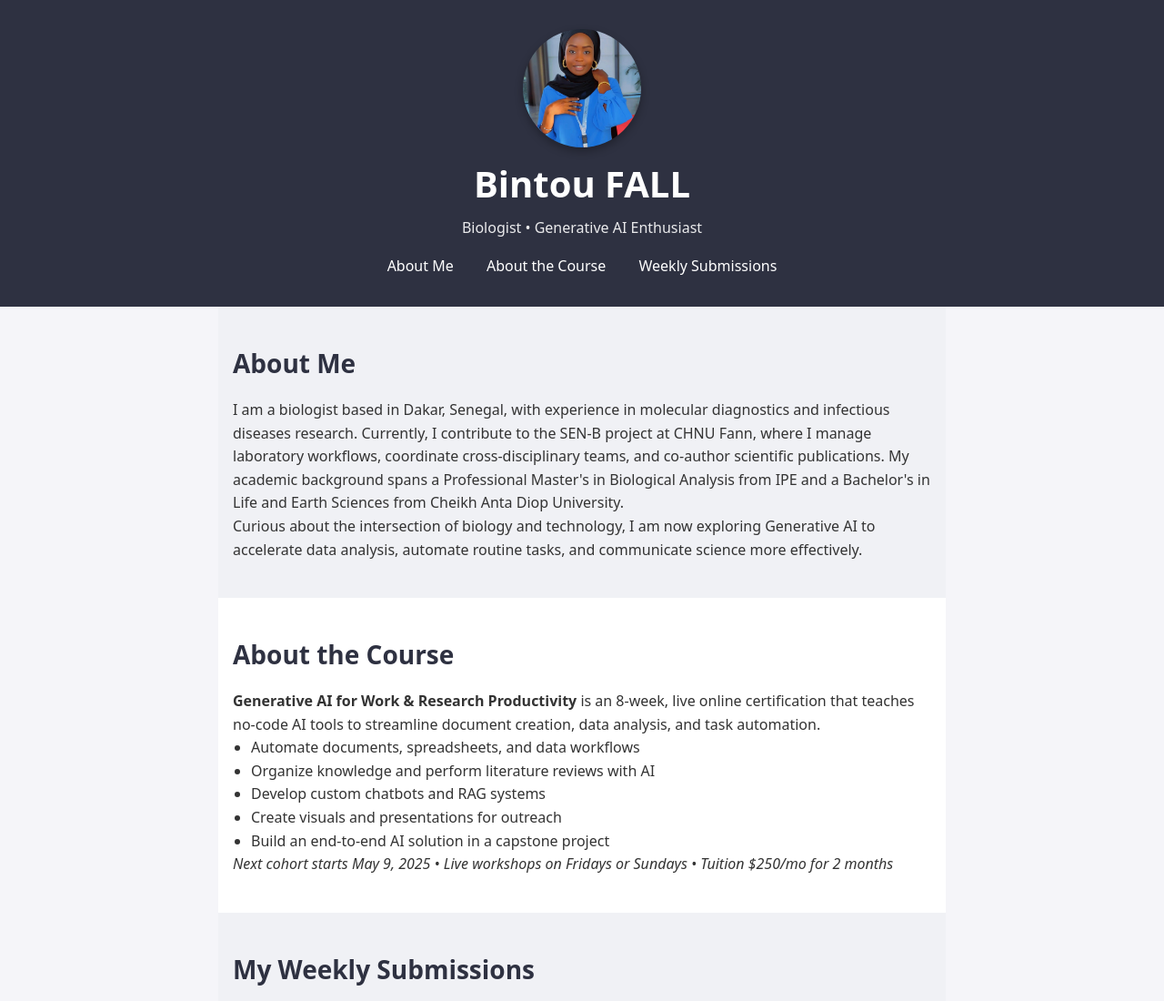
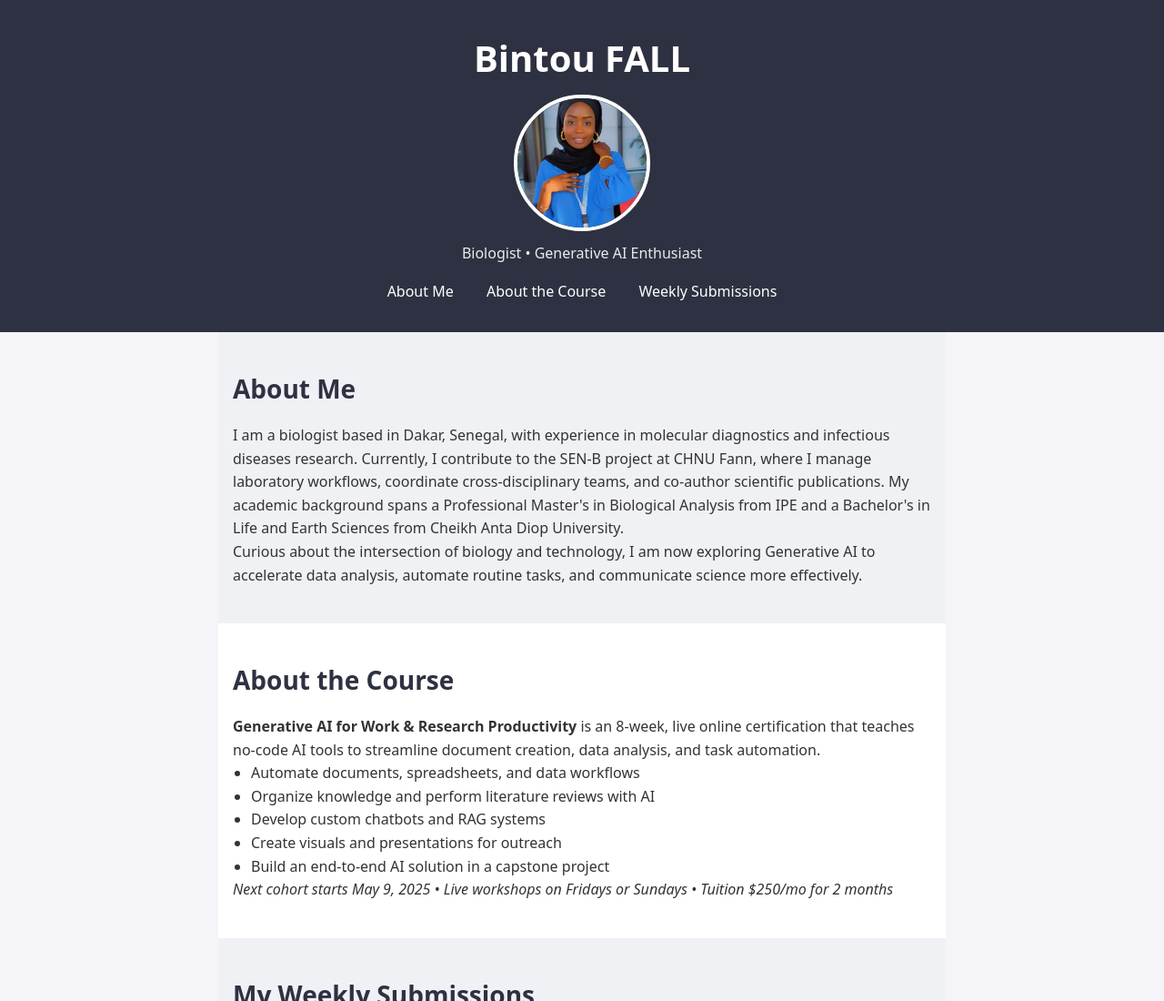
Before and after one commit to BinouB/Graph_portofolio, a plain HTML site: page index.html in a window 1280 px wide. Shown: the top 1100 px of the page at 91% size. Drawn offline with Linux system fonts and the light colour scheme.

Commit message:
Update index.html

```diff
--- a/index.html
+++ b/index.html
@@ -13,13 +13,11 @@
 
     /* Layout */
     header{background:#2e3141;color:#fff;padding:2rem 1rem;text-align:center;display:flex;flex-direction:column;align-items:center;}
-    header h1{font-size:2.25rem;margin:0.5rem 0 0.25rem;}
-    header p{font-size:1rem;opacity:.9;}
-    nav{margin-top:1rem;}
+    header h1{font-size:2.25rem;margin-bottom:0.5rem;}
+    header .profile{width:150px;height:150px;border-radius:50%;object-fit:cover;border:4px solid #fff;margin-bottom:0.75rem;}
+    header p{font-size:1rem;opacity:.9;margin-bottom:0.75rem;}
+    nav{margin-top:0.25rem;}
     nav a{color:#fff;margin:0 0.75rem;font-weight:500;}
-
-    /* Profile Image */
-    .profile{width:130px;height:130px;border-radius:50%;object-fit:cover;box-shadow:0 4px 10px rgba(0,0,0,.3);}
 
     section{padding:2.5rem 1rem;max-width:800px;margin:auto;}
     section:nth-of-type(even){background:#ffffff;}
@@ -38,8 +36,8 @@
 </head>
 <body>
   <header>
-    <img src="https://github.com/BinouB/Graph_portofolio/blob/main/BF%20Photo.jpg?raw=true" alt="Bintou FALL profile photo" class="profile" />
     <h1>Bintou FALL</h1>
+    <img src="https://github.com/BinouB/Graph_portofolio/blob/main/BF%20Photo.jpg?raw=true" alt="Bintou FALL profile photo" class="profile">
     <p>Biologist • Generative AI Enthusiast</p>
     <nav>
       <a href="#about-me">About Me</a>
```
